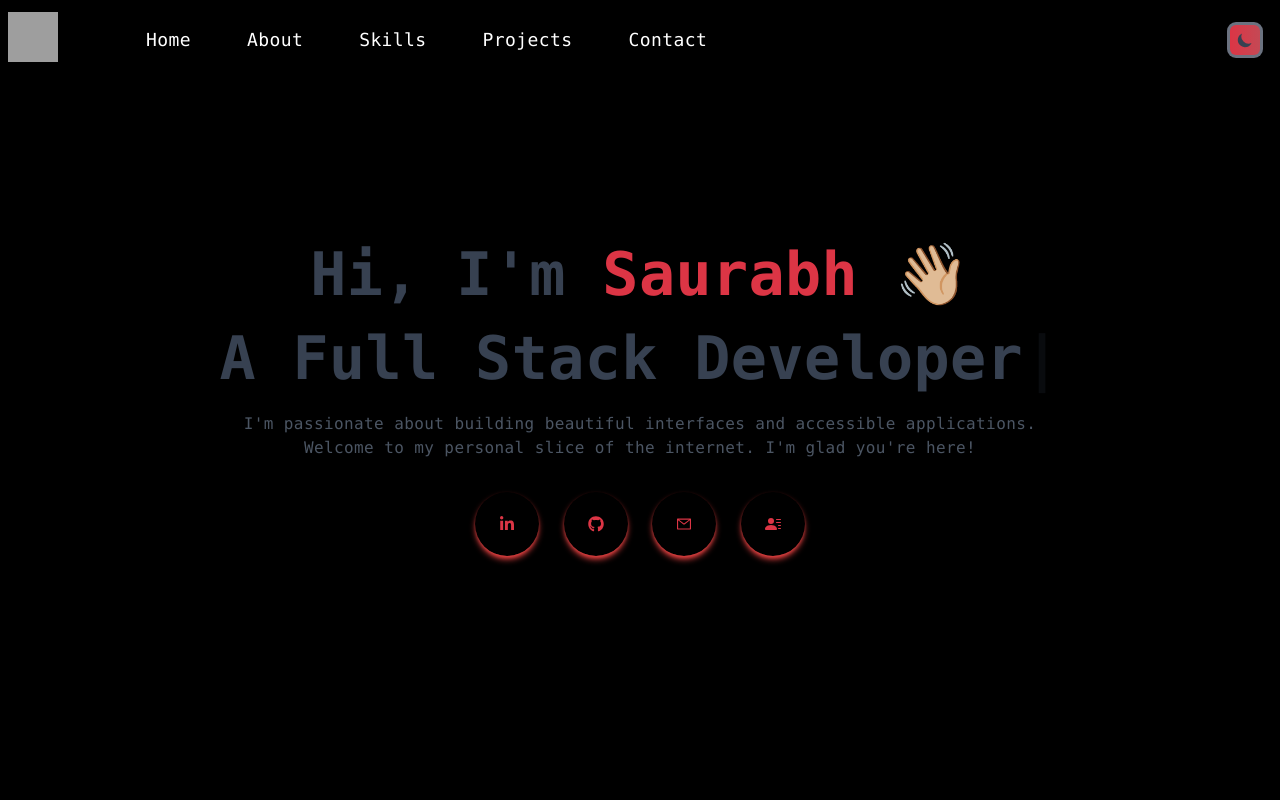
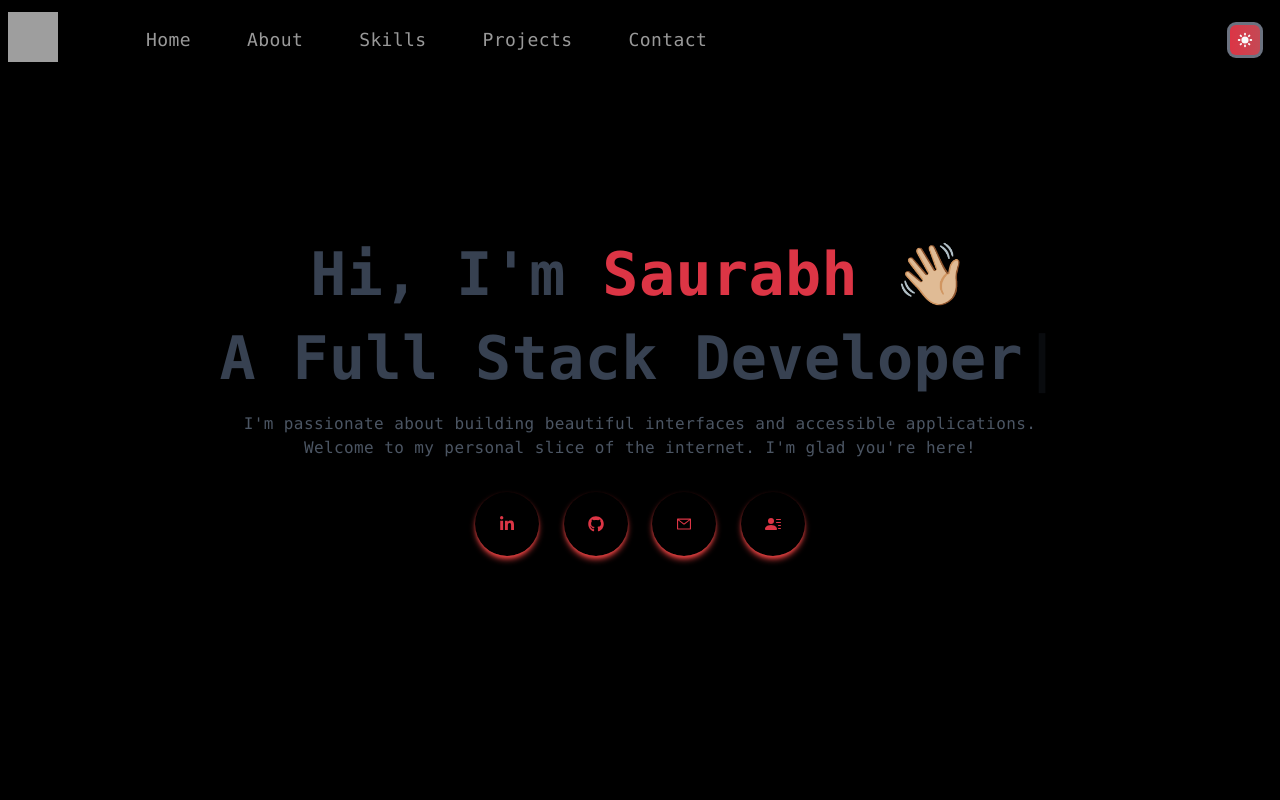
Before and after one commit to saurabhdabas/portfolio, a Next.js app: page / in a window 1280 px wide. Both pictures are taken after a click on the button "dark mode". Shown: the top 800 px of the page. Built offline with nearby package versions, Linux system fonts and the light colour scheme; grey boxes are pictures that could not be loaded.

Commit message:
chnage styling for text under dark mode

```diff
--- a/components/Navbar.jsx
+++ b/components/Navbar.jsx
@@ -18,7 +18,7 @@
             <Image src="/../public/assets/s.png" width="50px" height="50px" alt=""/>
           </span>
           <div>
-            <ul  className='hidden md:flex dark:text-white text-black'>
+            <ul  className='hidden md:flex dark:text-[#999999] text-black'>
               <li className='ml-20 text-lg hover:text-[#DC3545] p-2 rounded-lg'>
                 <Link href='/'>Home</Link>
               </li>
@@ -45,7 +45,10 @@
             >
             <AiOutlineMenu size={18} />
           </div>
-          <button onClick={() => setTheme(theme === 'dark' ? 'light' : 'dark')} type="button" aria-label="dark mode" className="shadow md:block self-center bg-white hover:bg-gray-100 focus:ring focus:ring-gray-500  dark:bg-black dark:hover:bg-gray-900 focus:outline-none rounded-md p-1.5"><svg aria-label="moon" width="18" height="18" xmlns="http://www.w3.org/2000/svg" viewBox="0 0 20 20" fill="currentColor" className="fill-current text-gray-700"><path d="M17.293 13.293A8 8 0 016.707 2.707a8.001 8.001 0 1010.586 10.586z"></path></svg>
+          <button onClick={() => setTheme(theme === 'dark' ? 'light' : 'dark')} type="button" aria-label="dark mode" className="shadow md:block self-center bg-white hover:bg-gray-100 focus:ring focus:ring-gray-500  dark:bg-black dark:hover:bg-gray-900 focus:outline-none rounded-md p-1.5">
+          {theme === 'dark' ? <svg aria-label="sun" width="18" height="18" xmlns="http://www.w3.org/2000/svg" viewBox="0 0 20 20" fill="currentColor" class="fill-current text-gray-50"><path fill-rule="evenodd" d="M10 2a1 1 0 011 1v1a1 1 0 11-2 0V3a1 1 0 011-1zm4 8a4 4 0 11-8 0 4 4 0 018 0zm-.464 4.95l.707.707a1 1 0 001.414-1.414l-.707-.707a1 1 0 00-1.414 1.414zm2.12-10.607a1 1 0 010 1.414l-.706.707a1 1 0 11-1.414-1.414l.707-.707a1 1 0 011.414 0zM17 11a1 1 0 100-2h-1a1 1 0 100 2h1zm-7 4a1 1 0 011 1v1a1 1 0 11-2 0v-1a1 1 0 011-1zM5.05 6.464A1 1 0 106.465 5.05l-.708-.707a1 1 0 00-1.414 1.414l.707.707zm1.414 8.486l-.707.707a1 1 0 01-1.414-1.414l.707-.707a1 1 0 011.414 1.414zM4 11a1 1 0 100-2H3a1 1 0 000 2h1z" clip-rule="evenodd"></path></svg>
+          : <svg aria-label="moon" width="18" height="18" xmlns="http://www.w3.org/2000/svg" viewBox="0 0 20 20" fill="currentColor" className="fill-current text-gray-700"><path d="M17.293 13.293A8 8 0 016.707 2.707a8.001 8.001 0 1010.586 10.586z"></path></svg>  }
+
           </button>
         </div>
       </div>
```
